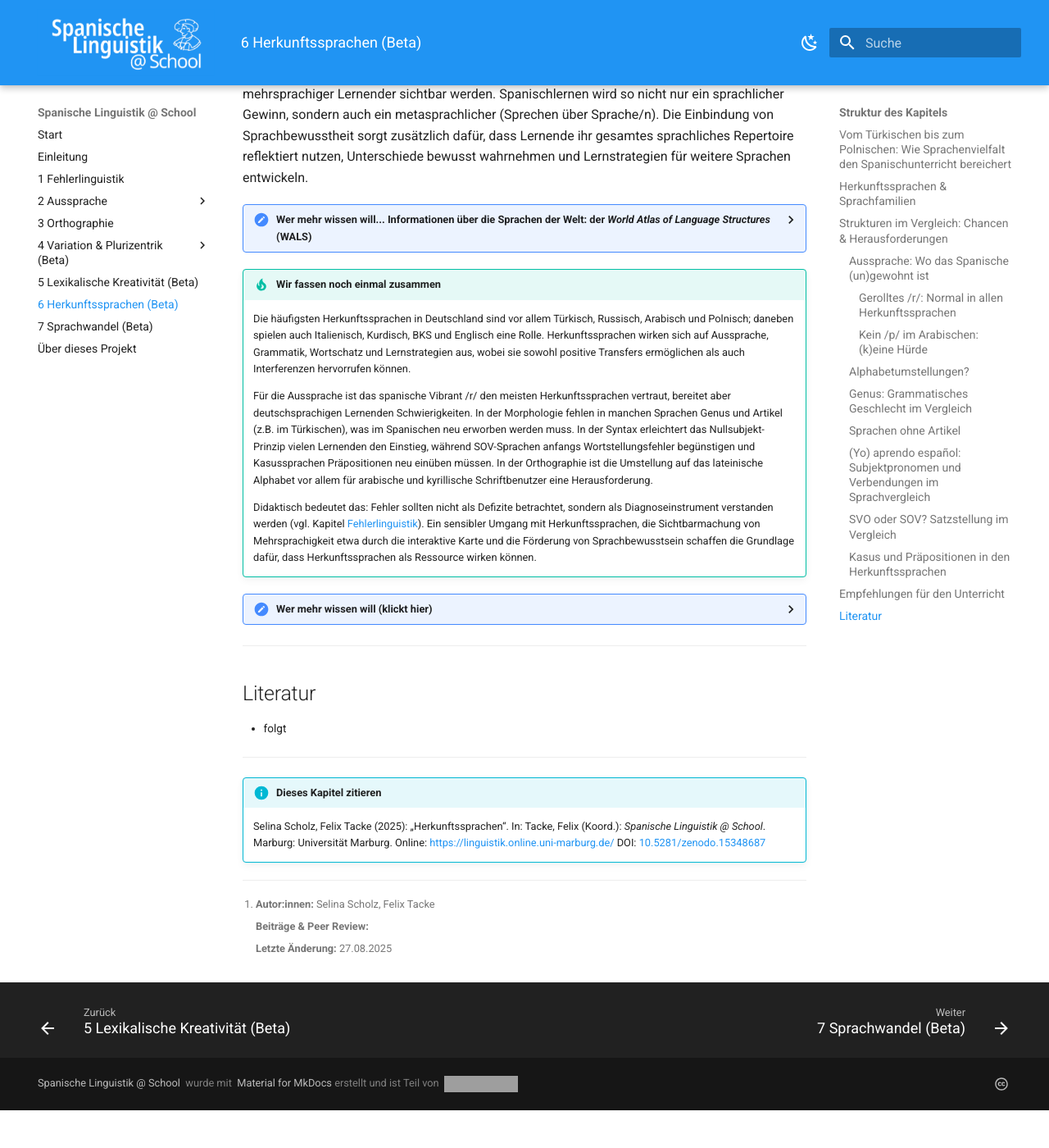
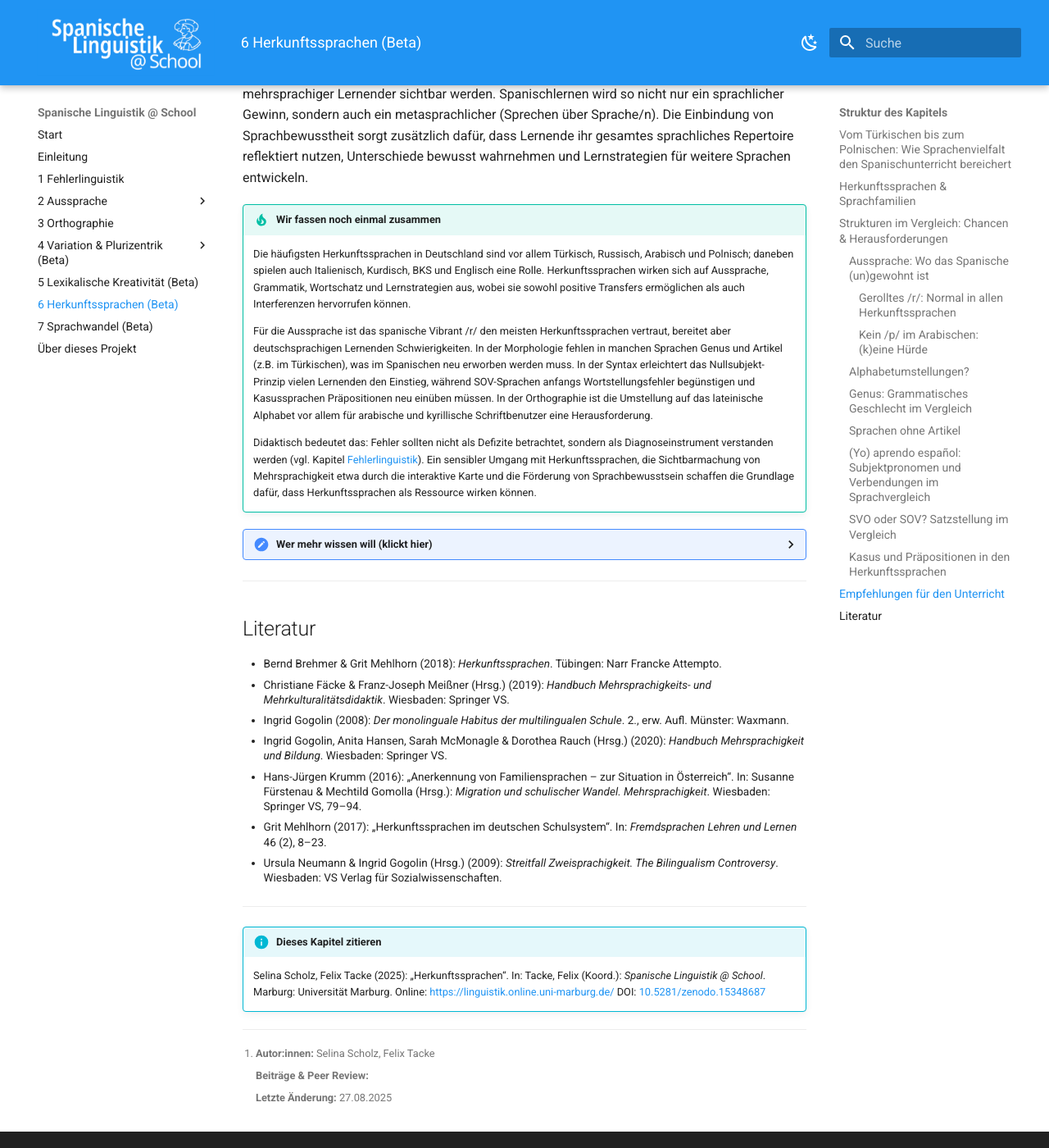
Before and after one commit to FTacke/spanisch-toolkit, an MkDocs documentation site: the page built from docs/herkunftssprachen/herkunftssprachen.md, in a window 1280 px wide and 1400 px high, scrolled down 8409 px. Shown: the whole window at 82% size. Built offline with MkDocs 1.6.1 and Material for MkDocs 9.7.7, drawn with Linux system fonts in a browser that asks for light colours; before the commit the page ends 9763 px from its top, so only the background shows below that; grey boxes are pictures that could not be loaded.

Commit message:
Revise Herkunftssprachen section with updated research and resources

```diff
--- a/docs/herkunftssprachen/herkunftssprachen.md
+++ b/docs/herkunftssprachen/herkunftssprachen.md
@@ -213,20 +213,6 @@ Das Fehlen eines grammatischen Merkmals, wie z.B. der Artikel, bedeutet keinen M
 
 **Didaktische Konsequenz:** Kenntnisse über Herkunftssprachen und ein sensibler Umgang damit ermöglichen einen Unterricht, in dem Fehlerquellen erklärbar, Vorteile nutzbar und Potenziale mehrsprachiger Lernender sichtbar werden. Spanischlernen wird so nicht nur ein sprachlicher Gewinn, sondern auch ein metasprachlicher (Sprechen über Sprache/n). Die Einbindung von Sprachbewusstheit sorgt zusätzlich dafür, dass Lernende ihr gesamtes sprachliches Repertoire reflektiert nutzen, Unterschiede bewusst wahrnehmen und Lernstrategien für weitere Sprachen entwickeln.
 
-<details>
-<summary>Wer mehr wissen will... Informationen über die Sprachen der Welt: der <i>World Atlas of Language Structures</i> (WALS)</summary>
-
-<p>Der World Atlas of Language Structures (WALS) ist ein interaktiver Online-Sprachatlas, der für Sprachinteressierte, Lehrkräfte und Studierende gleichermaßen spannende Einblicke bietet. Hier werden die wichtigsten Laut-, Grammatik- und Wortschatzmerkmale von über 2.500 Sprachen der Welt systematisch vergleichbar dargestellt.</p>
-
-<p>Wer sich etwa fragt, in welchen Sprachen das berühmte gerollte r vorkommt, wie unterschiedlich Artikel funktionieren oder wo es besonders viele Vokale gibt, findet im WALS präzise Antworten – anschaulich auf Karten visualisiert und mit Hintergrundwissen ergänzt.
-</p>
-
-<p>Jeder Eintrag im WALS widmet sich einem bestimmten sprachlichen Phänomen (wie etwa "Definite Articles"), erläutert es fachlich, gibt Beispiele aus ganz verschiedenen Sprachen und macht so globale Unterschiede wie Gemeinsamkeiten direkt sichtbar. Für Neugierige ist der WALS damit eine hervorragende Möglichkeit, gezielt nachzuschlagen, wie sich einzelne Merkmale im weltweiten Sprachvergleich verteilen – und welche Leistungen die Sprachenvielfalt unseres Planeten bereithält.</p>
-
-<p>Zum <a href="https://wals.info/" target="_blank" rel="noopener noreferrer">WALS</a>.</p>
-
-</details>
-
 !!! tip "Wir fassen noch einmal zusammen"
     Die häufigsten Herkunftssprachen in Deutschland sind vor allem Türkisch, Russisch, Arabisch und Polnisch; daneben spielen auch Italienisch, Kurdisch, BKS und Englisch eine Rolle. Herkunftssprachen wirken sich auf Aussprache, Grammatik, Wortschatz und Lernstrategien aus, wobei sie sowohl positive Transfers ermöglichen als auch Interferenzen hervorrufen können.
 
@@ -237,8 +223,14 @@ Das Fehlen eines grammatischen Merkmals, wie z.B. der Artikel, bedeutet keinen M
 <details>
 <summary>Wer mehr wissen will (klickt hier)</summary>
 
-<p>Folgt.</p>
+<p>Die Forschung zu Herkunftssprachen hat sich gewandelt: Während sie früher vor allem als Fehlerquelle gesehen wurden, zeigen Werke wie <i>Gogolin (2008)</i> und <i>Neumann &amp; Gogolin (2009)</i>, wie stark das Schulsystem von einem monolingualen Habitus geprägt war. Demgegenüber plädiert <i>Krumm (2016)</i> für die Anerkennung von Familiensprachen als Ressource.</p>
 
+<p>Einen systematischen Überblick bieten <i>Brehmer &amp; Mehlhorn (2018)</i> sowie die Handbücher von <i>Gogolin, Hansen, McMonagle &amp; Rauch (2020)</i> und von <i>Fäcke &amp; Meißner (2019)</i>. Sie bündeln theoretische Grundlagen, empirische Befunde und didaktische Ansätze. Speziell für den deutschen Kontext beschreibt <i>Mehlhorn (2017)</i> die Stellung von Herkunftssprachen im Schulsystem und ihre Rolle im Fremdsprachenunterricht.</p>
+
+<p>Aus linguistischer Perspektive steht heute im Vordergrund, Herkunftssprachen als gleichwertige Systeme zu begreifen und ihre typologischen Unterschiede – etwa im Bereich von Artikeln, Genus oder Satzbau – für Forschung und Unterricht reflektiert zu nutzen.</p>
+
+<p>Wer sich über Strukturen einzelner Sprachen informieren möchte, findet im <i>World Atlas of Language Structures (WALS)</i> eine wertvolle Ressource. Dort werden zentrale Laut-, Grammatik- und Wortschatzmerkmale von über 2.500 Sprachen vergleichend und anschaulich visualisiert:
+<a href="https://wals.info" target="_blank" rel="noopener noreferrer">wals.info</a></p>
 
 </details>
 
@@ -248,7 +240,13 @@ Das Fehlen eines grammatischen Merkmals, wie z.B. der Artikel, bedeutet keinen M
 
 <div class="literatur" markdown="1">
 
-- folgt
+- Bernd Brehmer & Grit Mehlhorn (2018): *Herkunftssprachen*. Tübingen: Narr Francke Attempto.
+- Christiane Fäcke & Franz-Joseph Meißner (Hrsg.) (2019): *Handbuch Mehrsprachigkeits- und Mehrkulturalitätsdidaktik*. Wiesbaden: Springer VS.
+- Ingrid Gogolin (2008): *Der monolinguale Habitus der multilingualen Schule*. 2., erw. Aufl. Münster: Waxmann.
+- Ingrid Gogolin, Anita Hansen, Sarah McMonagle & Dorothea Rauch (Hrsg.) (2020): *Handbuch Mehrsprachigkeit und Bildung*. Wiesbaden: Springer VS.
+- Hans-Jürgen Krumm (2016): „Anerkennung von Familiensprachen – zur Situation in Österreich“. In: Susanne Fürstenau & Mechtild Gomolla (Hrsg.): *Migration und schulischer Wandel. Mehrsprachigkeit*. Wiesbaden: Springer VS, 79–94.
+- Grit Mehlhorn (2017): „Herkunftssprachen im deutschen Schulsystem“. In: *Fremdsprachen Lehren und Lernen* 46 (2), 8–23.
+- Ursula Neumann & Ingrid Gogolin (Hrsg.) (2009): *Streitfall Zweisprachigkeit. The Bilingualism Controversy*. Wiesbaden: VS Verlag für Sozialwissenschaften.
 
 </div>
 
```
